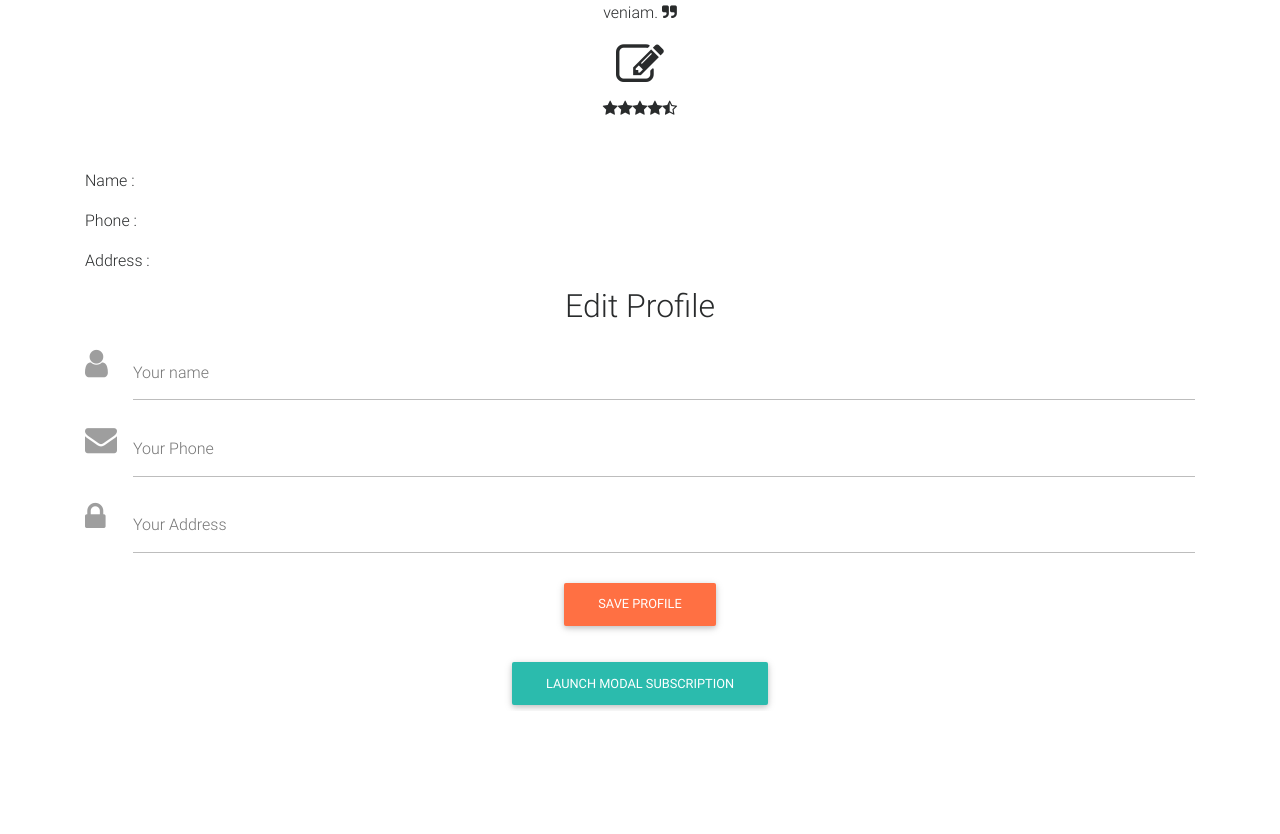
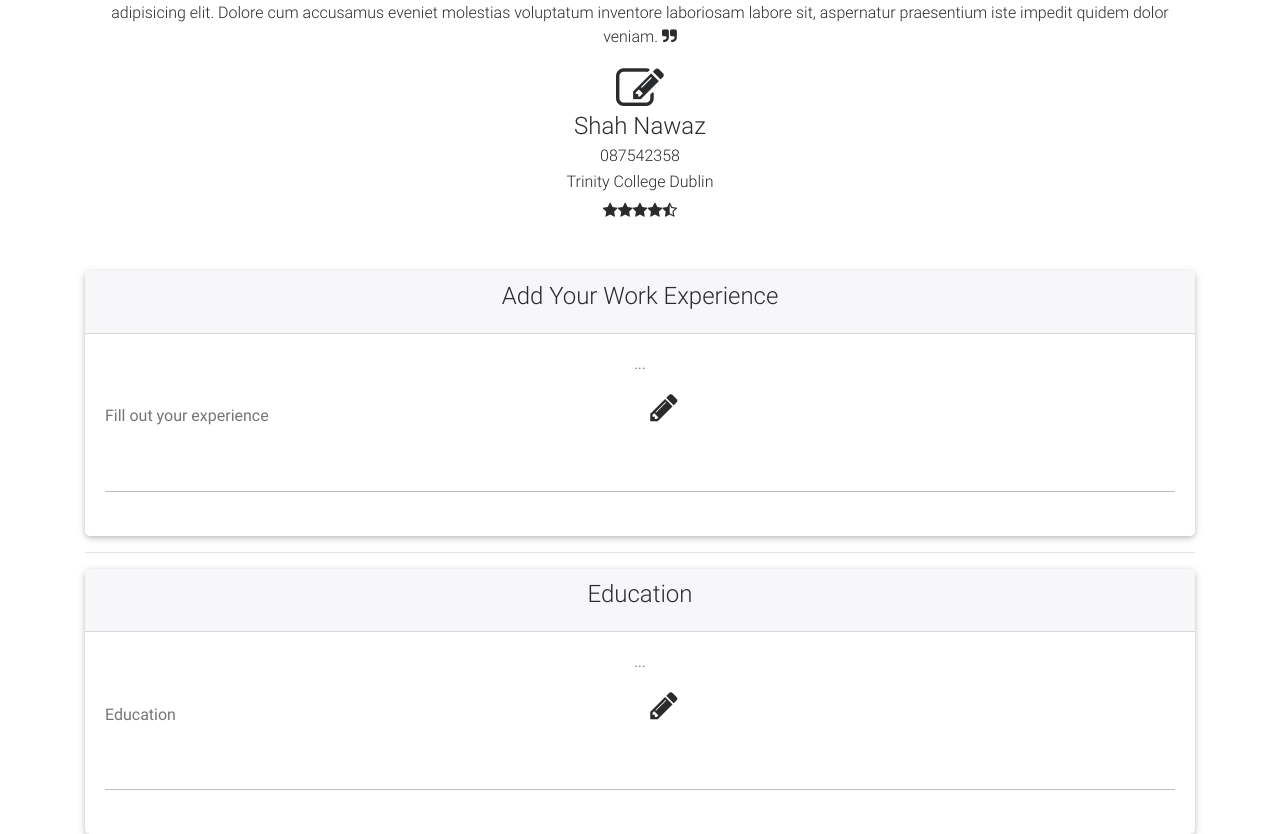
Before and after one commit to mshahnawaz9935/StudentPortalClient, an Angular app: page /profile in a window 1280 px wide. Shown: the part 527-1361 px from the top of the page. Before the commit the page ends 1238 px from the top, so only its background shows below. Built offline with nearby package versions, Linux system fonts and the light colour scheme; no server answers.

Commit message:
Profile update

```diff
--- a/src/app/profile/profile.component.html
+++ b/src/app/profile/profile.component.html
@@ -1,4 +1,6 @@
+
 <div class="container" >
+
 <section class="text-center pb-5">
     <h1 class="h1 pt-4">Manage Your Profile</h1>
 
@@ -9,16 +11,19 @@
                     <img src="https://mdbootstrap.com/img/Photos/Avatars/img%20(30).jpg" class="rounded-circle img-fluid" alt="First sample avatar image">
 
                 </div>
-
+          <br>
                 <p>
                     <i class="fa fa-quote-left"></i> Lorem ipsum dolor sit amet, consectetur adipisicing elit. Quod eos id officiis hic tenetur quae
                     quaerat ad velit ab. Lorem ipsum dolor sit amet, consectetur adipisicing elit. Dolore cum accusamus eveniet
                     molestias voluptatum inventore laboriosam labore sit, aspernatur praesentium iste impedit quidem dolor
                     veniam. <i class="fa fa-quote-right"></i></p><a data-toggle="modal" data-target="#orangeModalSubscription"><i class="fa fa-edit fa-3x" aria-hidden="true"></i></a>
 
-
+                    <h4>Shah Nawaz</h4>
+                    <h6>087542358</h6>
+                    <h6>Trinity College Dublin</h6>
                 <h4>{{profile1.Name}}</h4>
                 <h6>{{profile1.PhoneNumber}}</h6>
+                <h6>{{profile1.Address}}</h6>
 
                 <!--Review-->
                 <i class="fa fa-star"> </i>
@@ -28,47 +33,37 @@
                 <i class="fa fa-star-half-full"> </i>
             </div>
 </section>
+<!--Panel-->
 
-
-<p>
-  Name : {{profile1.Name}}
-</p>
-<p>
-  Phone : {{profile1.PhoneNumber}}
-</p>
-<p>
-  Address : {{profile1.Address}}
-</p>
-
-<h5 *ngIf="role == true"><a>Create/View your Company and Post Jobs</a></h5>
-
-<form >
-  <h2 class="text-center mb-4">Edit Profile</h2>
+<div class="card text-center">
+    <div class="card-header">
+            <h4 class="card-title"><a>Add Your Work Experience</a></h4>
+    </div>
+    <div class="card-body">
+        <p class="card-text">...</p>
 
         <div class="md-form">
-      <i class="fa fa-user prefix grey-text"></i>
-      <input type="text" id="orangeForm-name" class="form-control" name="name" [(ngModel)]="profile.name">
-      <label for="orangeForm-name">Your name</label>
+            <a data-toggle="modal" data-target="#ExpModal"><i class="fa fa-pencil prefix"></i></a>
+            <textarea type="text" id="textareaPrefix" class="form-control md-textarea" rows="3"></textarea>
+            <label for="textareaPrefix">Fill out your experience</label>
         </div>
-  <div class="md-form">
-      <i class="fa fa-envelope prefix grey-text"></i>
-      <input type="text" id="orangeForm-email" class="form-control" name="PhoneNumber" [(ngModel)]="profile.PhoneNumber">
-      <label for="orangeForm-email">Your Phone</label>
     </div>
+</div>
+<hr>
+<div class="card text-center">
+        <div class="card-header">
+                <h4 class="card-title"><a>Education</a></h4>
+        </div>
+        <div class="card-body">
+            <p class="card-text">...</p>
 
             <div class="md-form">
-      <i class="fa fa-lock prefix grey-text"></i>
-      <input type="text" id="orangeForm-pass" class="form-control" name="Address" [(ngModel)]="profile.Address">
-      <label for="orangeForm-pass">Your Address</label>
+                  <a data-toggle="modal" data-target="#EducationModal"><i class="fa fa-pencil prefix"></i></a>
+                <textarea type="text" id="textareaPrefix" class="form-control md-textarea" rows="3"></textarea>
+                <label for="textareaPrefix">Education</label>
             </div>
-
-  <div class="text-center">
-      <button class="btn btn-deep-orange" (click)= "profile_data(profile.name,profile.PhoneNumber,profile.Address)" >Save Profile</button>
-      <br>
-      <br>
         </div>
-
-</form>
+    </div>
 
 <div class="modal fade" id="orangeModalSubscription" tabindex="-1" role="dialog" aria-labelledby="myModalLabel" aria-hidden="true">
     <div class="modal-dialog modal-notify modal-warning" role="document">
@@ -76,7 +71,7 @@
         <div class="modal-content">
             <!--Header-->
             <div class="modal-header text-center">
-                <h4 class="modal-title white-text w-100 font-weight-bold py-2">Subscribe</h4>
+                <h4 class="modal-title white-text w-100 font-weight-bold py-2">Edit Basic Info</h4>
                 <button type="button" class="close" data-dismiss="modal" aria-label="Close">
                     <span aria-hidden="true" class="white-text">&times;</span>
                 </button>
@@ -86,27 +81,146 @@
             <div class="modal-body">
                 <div class="md-form mb-5">
                     <i class="fa fa-user prefix grey-text"></i>
-                    <input type="text" id="form3" class="form-control validate">
+                    <input type="text" id="form3" class="form-control validate" name="name" [(ngModel)]="profile.name">
                     <label data-error="wrong" data-success="right" for="form3">Your name</label>
                 </div>
 
                 <div class="md-form">
-                    <i class="fa fa-envelope prefix grey-text"></i>
-                    <input type="email" id="form2" class="form-control validate">
-                    <label data-error="wrong" data-success="right" for="form2">Your email</label>
+                    <i class="fa fa-bank prefix grey-text" aria-hidden="true"></i>
+
+                    <input type="text" id="form2" class="form-control validate" name="Address" [(ngModel)]="profile.Address">
+                    <label data-error="wrong" data-success="right" for="form2">Your address</label>
+                </div>
+                <div class="md-form">
+                    <i class="fa fa-mobile-phone prefix grey-text" aria-hidden="true"></i>
+                    <input type="text" id="form3" class="form-control validate" name="PhoneNumber" [(ngModel)]="profile.PhoneNumber">
+                    <label data-error="wrong" data-success="right" for="form1">Your Phone</label>
                 </div>
             </div>
 
             <!--Footer-->
             <div class="modal-footer justify-content-center">
-                <a type="button" class="btn btn-outline-warning waves-effect">Send <i class="fa fa-paper-plane-o ml-1"></i></a>
+                <a type="button" (click)= "profile_data(profile.name,profile.PhoneNumber,profile.Address)" class="btn btn-outline-warning waves-effect">SAVE <i class="fa fa-paper-plane-o ml-1"></i></a>
             </div>
         </div>
     </div>
 </div>
 
+<!-- Experience Modal -->
+<div class="modal fade" id="ExpModal" tabindex="-1" role="dialog" aria-labelledby="exampleModalLabel" aria-hidden="true"
+  data-backdrop="false">
+  <div class="modal-dialog modal-dialog-centered modal-lg modal-notify modal-info" role="document">
+    <div class="modal-content">
+      <!--Header-->
+      <div class="modal-header">
+        <p class="heading lead">Experience
+        </p>
+
+        <button type="button" class="close" data-dismiss="modal" aria-label="Close">
+          <span aria-hidden="true" class="white-text">×</span>
+        </button>
+      </div>
+
+      <!--Body-->
+      <div class="modal-body">
         <div class="text-center">
-    <a href="" class="btn btn-default btn-rounded" data-toggle="modal" data-target="#orangeModalSubscription">Launch modal Subscription</a>
+          <i class="fa fa-desktop fa-4x mb-3 animated rotateIn"></i>
+          <p>
+            <strong>Work Experience</strong>
+          </p>
+          <p>Let the employers know about your experience.
+            <strong>Make them notice.</strong>
+          </p>
+        </div>
+        <div class="md-form">
+                <input type="text" id="title" class="md-textarea form-control" />
+                <label for="title">Title</label>
+              </div>
+        <div class="md-form">
+            <input type="text" id="title" class="md-textarea form-control" />
+             <label for="title">Company</label>
+         </div>
+         <div class="md-form">
+                <input type="text" id="title" class="md-textarea form-control" />
+                 <label for="title">Location</label>
+             </div>
+        <div class="md-form">
+          <textarea type="text" id="form79textarea" class="md-textarea form-control" rows="3"></textarea>
+          <label for="form79textarea">Description</label>
+        </div>
+
+      </div>
+
+      <!--Footer-->
+      <div class="modal-footer justify-content-center">
+        <a type="button" class="btn btn-primary waves-effect waves-light">Save
+          <i class="fa fa-paper-plane ml-1"></i>
+        </a>
+        <a type="button" class="btn btn-outline-primary waves-effect" data-dismiss="modal">Cancel</a>
+      </div>
+    </div>
+  </div>
+</div>
+<!-- Modal: Experience -->
+
+<!-- Education Modal -->
+<div class="modal fade" id="EducationModal" tabindex="-1" role="dialog" aria-labelledby="exampleModalLabel" aria-hidden="true"
+  data-backdrop="false">
+  <div class="modal-dialog modal-dialog-centered modal-lg modal-notify modal-info" role="document">
+    <div class="modal-content">
+      <!--Header-->
+      <div class="modal-header">
+        <p class="heading lead">Education
+        </p>
+
+        <button type="button" class="close" data-dismiss="modal" aria-label="Close">
+          <span aria-hidden="true" class="white-text">×</span>
+        </button>
+      </div>
+
+      <!--Body-->
+      <div class="modal-body">
+        <div class="text-center">
+          <i class="fa fa-file-text-o fa-4x mb-3 animated rotateIn"></i>
+          <p>
+            <strong>Education</strong>
+          </p>
+          <p>Describe your educational background.
+            <strong>Make them notice.</strong>
+          </p>
+        </div>
+        <div class="md-form">
+                <input type="text" id="school" class="md-textarea form-control" />
+                <label for="title">School</label>
+              </div>
+        <div class="md-form">
+            <input type="text" id="degree" class="md-textarea form-control" />
+             <label for="title">Degree</label>
+         </div>
+         <div class="md-form">
+                <input type="text" id="field" class="md-textarea form-control" />
+                 <label for="title">Field of Study</label>
+             </div>
+             <div class="md-form">
+                    <input type="text" id="grade" class="md-textarea form-control" />
+                     <label for="title">Field of Grade</label>
+                 </div>
+        <div class="md-form">
+          <textarea type="text" id="form79textarea" class="md-textarea form-control" rows="3"></textarea>
+          <label for="form79textarea">Description</label>
+        </div>
+
+      </div>
+
+      <!--Footer-->
+      <div class="modal-footer justify-content-center">
+        <a type="button" class="btn btn-primary waves-effect waves-light">Save
+          <i class="fa fa-paper-plane ml-1"></i>
+        </a>
+        <a type="button" class="btn btn-outline-primary waves-effect" data-dismiss="modal">Cancel</a>
+      </div>
+    </div>
+  </div>
 </div>
 
 
```
Lines whose indentation alone changed are shown as unchanged.
